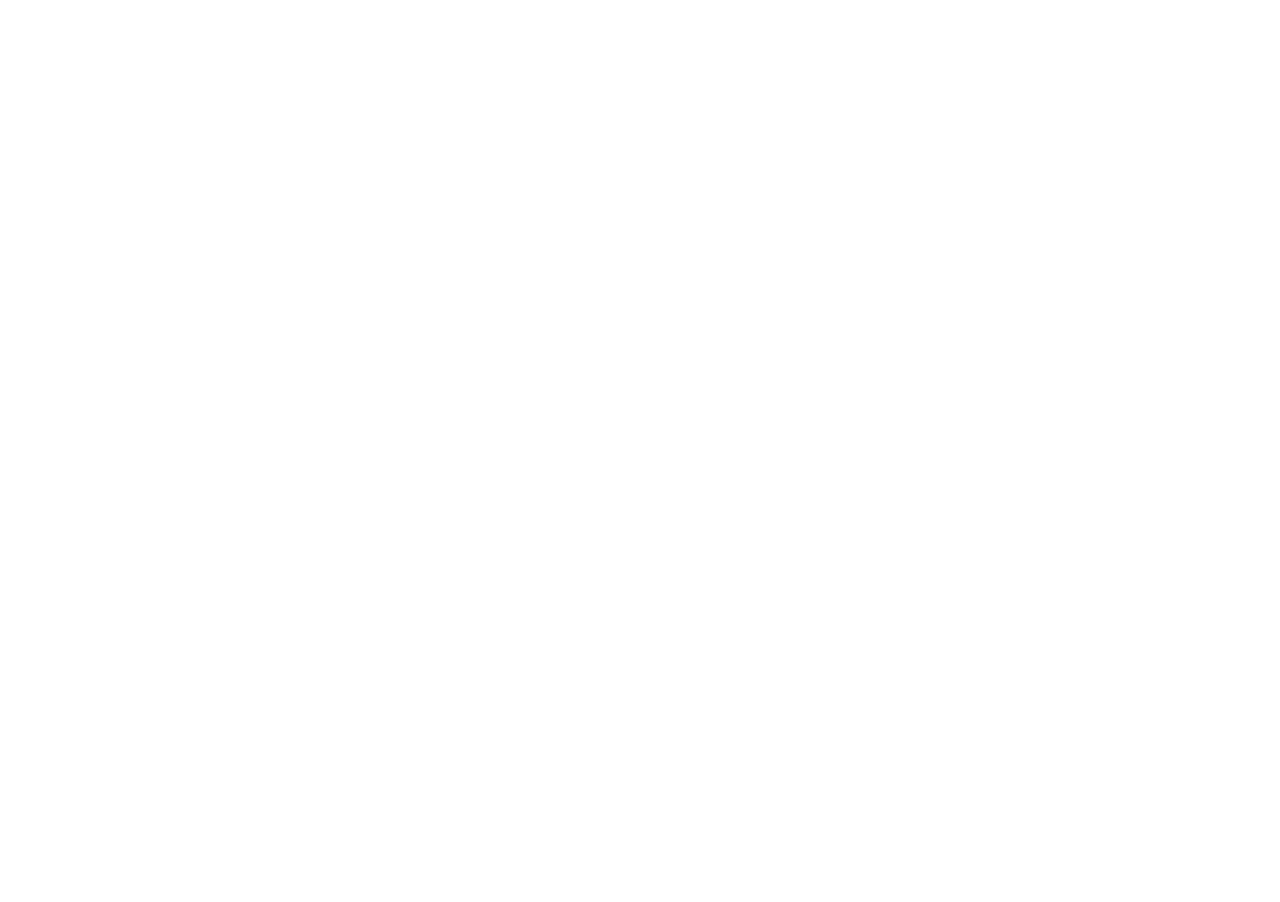
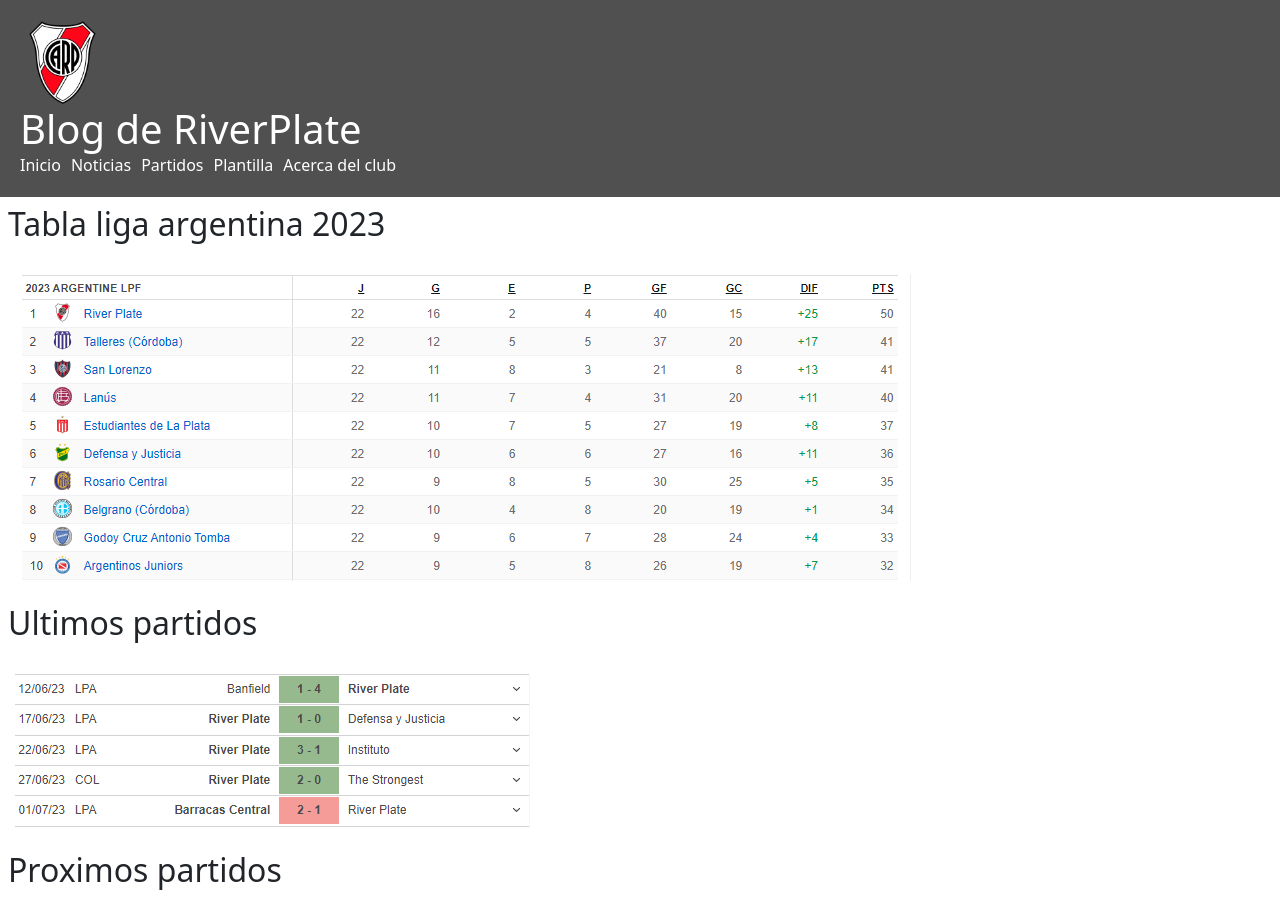
Before and after one commit to AxelFC2/PF-FernandoCanete, a plain HTML site: page pages/Partidos.html in a window 1280 px wide. Shown: the top 902 px of the page. Before the commit the page ends 800 px from the top, so only its background shows below. Drawn offline with Linux system fonts and the light colour scheme.

Commit message:
editando-contenido-partidos

```diff
--- a/css/estilos.css
+++ b/css/estilos.css
@@ -87,6 +87,16 @@
     padding: 10px;
 }
 
-.span {
-    background-color: black;
+/* Contenido de partidos */
+
+.titulotabla {
+    padding: 8px;
 }
+
+.tabla {
+    padding: 15px;
+}
+
+.proximopartido {
+    padding: 8px;
+}
--- a/pages/Partidos.html
+++ b/pages/Partidos.html
@@ -0,0 +1,42 @@
+<!DOCTYPE html>
+<html>
+<head>
+    <title>RiverPlateBlog</title>
+    <link rel="stylesheet" type="text/css" href="../css/estilos.css">
+    <link rel="icon" href="./img/riverlogo.png">
+    <link rel="stylesheet" href="../css/bootstrap.min.css">
+    <script src="../js/bootstrap.bundle.min.js"></script>
+</head>
+<body>
+    <header class="header">
+        <img class="logo-header" src="../img/riverlogo.png" alt="logo">
+        <h1 class="header-titulo">Blog de RiverPlate</h1>
+        <nav class="header-nav">
+            <ul class="header-nav-lista">
+                <li class="header-nav"><a href="../index.html">Inicio</a></li>
+                <li class="header-nav"><a href="./Noticias.html">Noticias</a></li>
+                <li class="header-nav"><a href="./Partidos.html">Partidos</a></li>
+                <li class="header-nav"><a href="./Plantilla.html">Plantilla</a></li>
+                <li class="header-nav"><a href="./Acerca.html">Acerca del club</a></li>
+            </ul>
+        </nav>
+    </header>
+
+    <main>
+        <article>
+            <h2 class="titulotabla" >Tabla liga argentina 2023</h2>
+            <img class="tabla" src="../img/tablaliga.png" alt="tabla">
+
+            <h2 class="titulotabla">Ultimos partidos</h2>
+            <img class="tabla" src="../img/ultimospartidos.png" alt="partidos">
+
+            <h2 class="proximopartido">Proximos partidos</h2>
+            <img src="../img/proximopartido.png" alt="partidos">
+        </article>
+    </main>
+
+    <footer class="footer">
+        <p class="footer-texto">© 2023 Blog de Fútbol. Todos los derechos reservados.</p>
+    </footer>
+</body>
+</html>
```
Also changed, not shown: img/arqueros.png (added), img/defensas.png (added), img/delanteros.png (added), img/fichajes.png (added), img/mediocampistas.png (added), img/noticiaimg.jpeg (added), img/noticiaimg2.jpg (added), img/proximopartido.png (added), img/tablaliga.png (added), img/ultimospartidos.png (added), img/valor.png (added).
